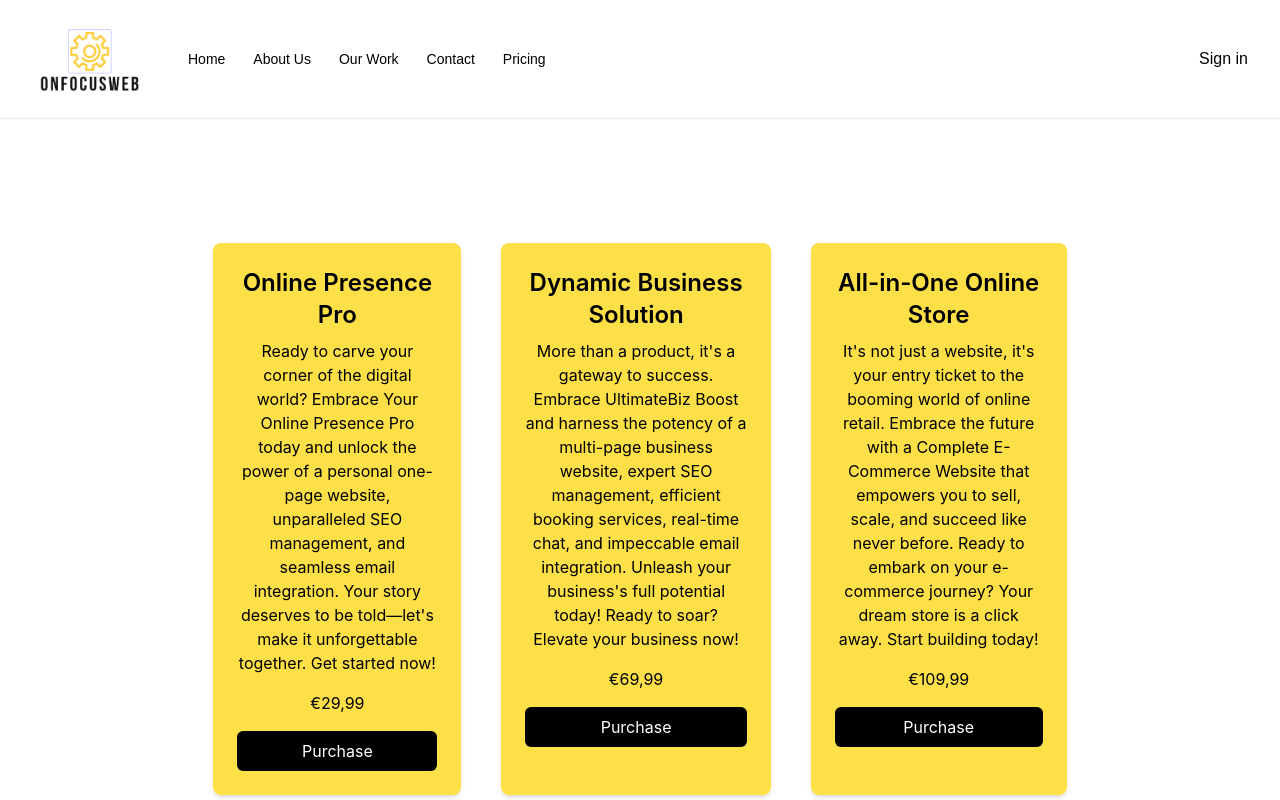
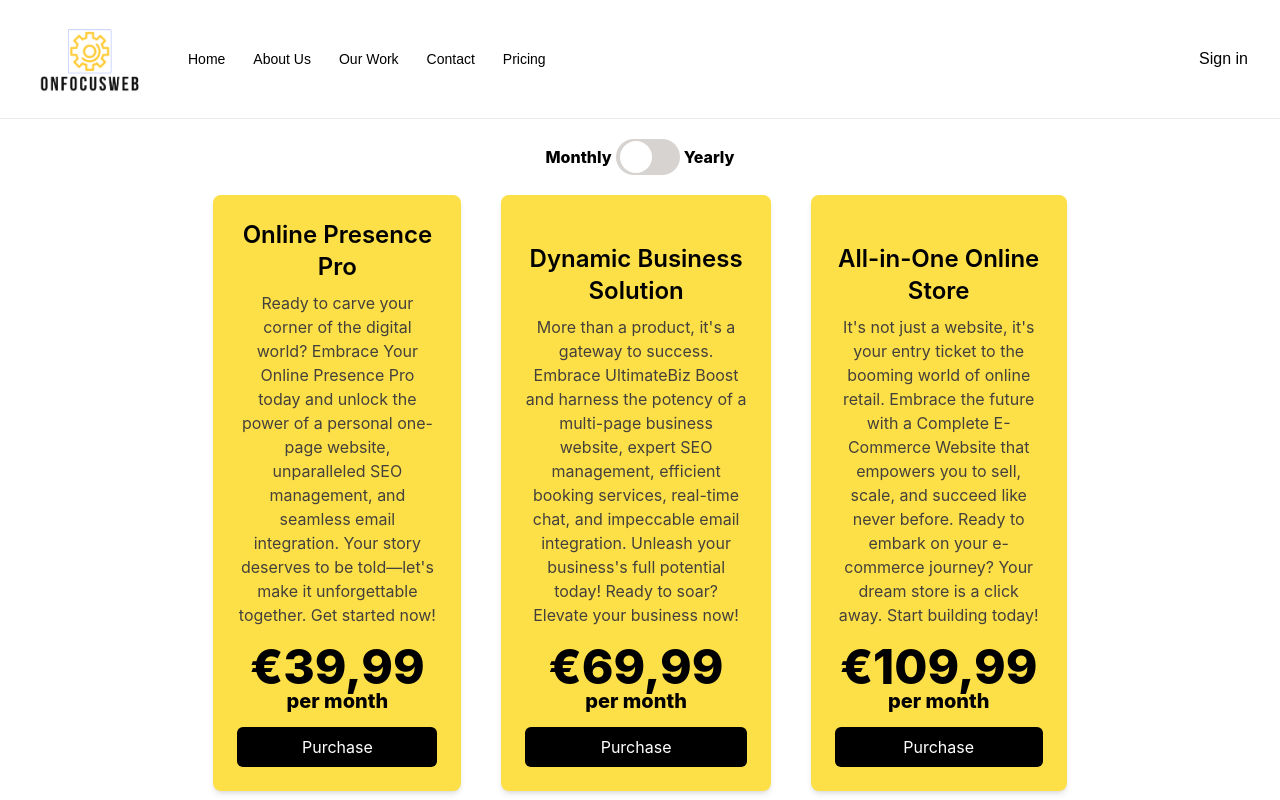
Before and after one commit to onfocuswebdev/onfocusweb, a Next.js app: page /offers in a window 1280 px wide. Shown: the top 800 px of the page. Built offline with nearby package versions, Linux system fonts and the light colour scheme; no server answers.

Commit message:
Added yearly offers

```diff
--- a/app/(root)/offers/page.tsx
+++ b/app/(root)/offers/page.tsx
@@ -1,24 +1,52 @@
-import React from "react";
+"use client";
+
+import React, { useState } from "react";
 import OfferCard from "@/components/cards/OfferCard";
 import Navbar from "@/components/Navbar";
 import Footer from "@/components/Footer";
-import { OffersText } from "@/constant/index"
+import { OffersText } from "@/constant/index";
 
 const Offers = () => {
+  const [isYearly, setIsYearly] = useState(false);
   return (
     <>
-      <div className="bg-white min-h-screen flex justify-center items-center">
+      <div className="flex justify-center my-5">
+        <div className="flex items-center text-center mx-1">
+          <h6 className="font-extrabold">Monthly</h6>
+        </div>
+        <div className="relative inline-block w-16 h-9 rounded-full bg-stone-300">
+          <input
+            type="checkbox"
+            className="absolute w-16 h-9 rounded-full opacity-0 cursor-pointer z-99"
+            checked={isYearly}
+            onChange={() => setIsYearly(!isYearly)}
+          />
+          <span className={`absolute w-8 h-8 left-1 right-1 top-0.5 bg-white rounded-3xl transform ${isYearly ? 'translate-x-6' : 'translate-x-0'} transition-transform`} />
+        </div>
+        <div className="flex items-center text-center mx-1">
+          <h6 className="font-extrabold">Yearly</h6>
+        </div>
+      </div>
+      <div className="bg-white min-h-screen flex justify-center md:items-start items-center">
+
         <div className="md:flex w-2/3 md:space-x-10 space-y-10 md:space-y-0">
-        {OffersText.map((offer: any) => (
-            <OfferCard
-              title={offer.product_name}
-              description={offer.description}
-              price={offer.price}
-              source_code_link={offer.payment_link}
-              key={offer.product_name}
-            />
-
-        ))}
+          {OffersText.map((offer: any) => {
+            const offerPrice = isYearly
+              ? offer.price_yearly
+              : offer.price_monthly;
+            const offerLink = isYearly
+              ? offer.payment_link_yearly
+              : offer.payment_link_monthly;
+            return (
+              <OfferCard
+                title={offer.product_name}
+                description={offer.description}
+                price={offerPrice}
+                source_code_link={offerLink}
+                key={offer.product_name}
+              />
+            );
+          })}
         </div>
       </div>
     </>
--- a/components/cards/OfferCard.tsx
+++ b/components/cards/OfferCard.tsx
@@ -3,12 +3,13 @@ import React from 'react';
 
 const OfferCard = ({ title, description, price, source_code_link }: any) => {
   return (
-    <div className="bg-yellow-300 p-6 rounded-lg shadow-md text-center">
+    <div className="bg-yellow-300 p-6 rounded-lg shadow-md text-center content-end">
       <h2 className="text-2xl font-semibold mb-2">{title}</h2>
-      <p className="text-gray-700 mb-4">{description}</p>
-      <p className="text-gray-700 mb-4">{price}</p>
+      <p className="text-stone-700 mb-4">{description}</p>
+      <p className="text-black font-extrabold text-5xl">{price}</p>
+      <p className="text-black mb-4 font-extrabold text-xl leading-none">per month</p>
       <Link href={source_code_link} target="_blank">
-        <div className="bg-black text-white px-4 py-2 text-center rounded-md">
+        <div className="bg-black text-white px-4 py-2 text-center rounded-md mb-0">
             Purchase
         </div>
       </Link>
--- a/constant/index.ts
+++ b/constant/index.ts
@@ -64,21 +64,27 @@ export const OffersText = [
     product_name: "Online Presence Pro",
     description:
       "Ready to carve your corner of the digital world? Embrace Your Online Presence Pro today and unlock the power of a personal one-page website, unparalleled SEO management, and seamless email integration. Your story deserves to be told—let's make it unforgettable together. Get started now!",
-    price: "€29,99",
-    payment_link: process.env.NEXT_PUBLIC_STRIPE_PERSONAL_LINK
+    price_monthly: "€39,99",
+    price_yearly: "€29,99",
+    payment_link_monthly: process.env.NEXT_PUBLIC_STRIPE_PERSONAL_LINK_MONTHLY,
+    payment_link_yearly: process.env.NEXT_PUBLIC_STRIPE_PERSONAL_LINK_YEARLY
   },
   {
     product_name: "Dynamic Business Solution",
     description:
     "More than a product, it's a gateway to success. Embrace UltimateBiz Boost and harness the potency of a multi-page business website, expert SEO management, efficient booking services, real-time chat, and impeccable email integration. Unleash your business's full potential today! Ready to soar? Elevate your business now!",
-    price: "€69,99",
-    payment_link: process.env.NEXT_PUBLIC_STRIPE_BUSINESS_LINK
+    price_monthly: "€69,99",
+    price_yearly: "€59,99",
+    payment_link_monthly: process.env.NEXT_PUBLIC_STRIPE_BUSINESS_LINK_MONTHLY,
+    payment_link_yearly: process.env.NEXT_PUBLIC_STRIPE_BUSINESS_LINK_YEARLY
   },
   {
     product_name: "All-in-One Online Store",
     description:
     "It's not just a website, it's your entry ticket to the booming world of online retail. Embrace the future with a Complete E-Commerce Website that empowers you to sell, scale, and succeed like never before. Ready to embark on your e-commerce journey? Your dream store is a click away. Start building today!",
-    price: "€109,99",
-    payment_link: process.env.NEXT_PUBLIC_STRIPE_COMMERCE_LINK
+    price_monthly: "€109,99",
+    price_yearly: "€99,99",
+    payment_link_monthly: process.env.NEXT_PUBLIC_STRIPE_COMMERCE_LINK_MONTHLY,
+    payment_link_yearly: process.env.NEXT_PUBLIC_STRIPE_COMMERCE_LINK_YEARLY
   },
 ];
```
